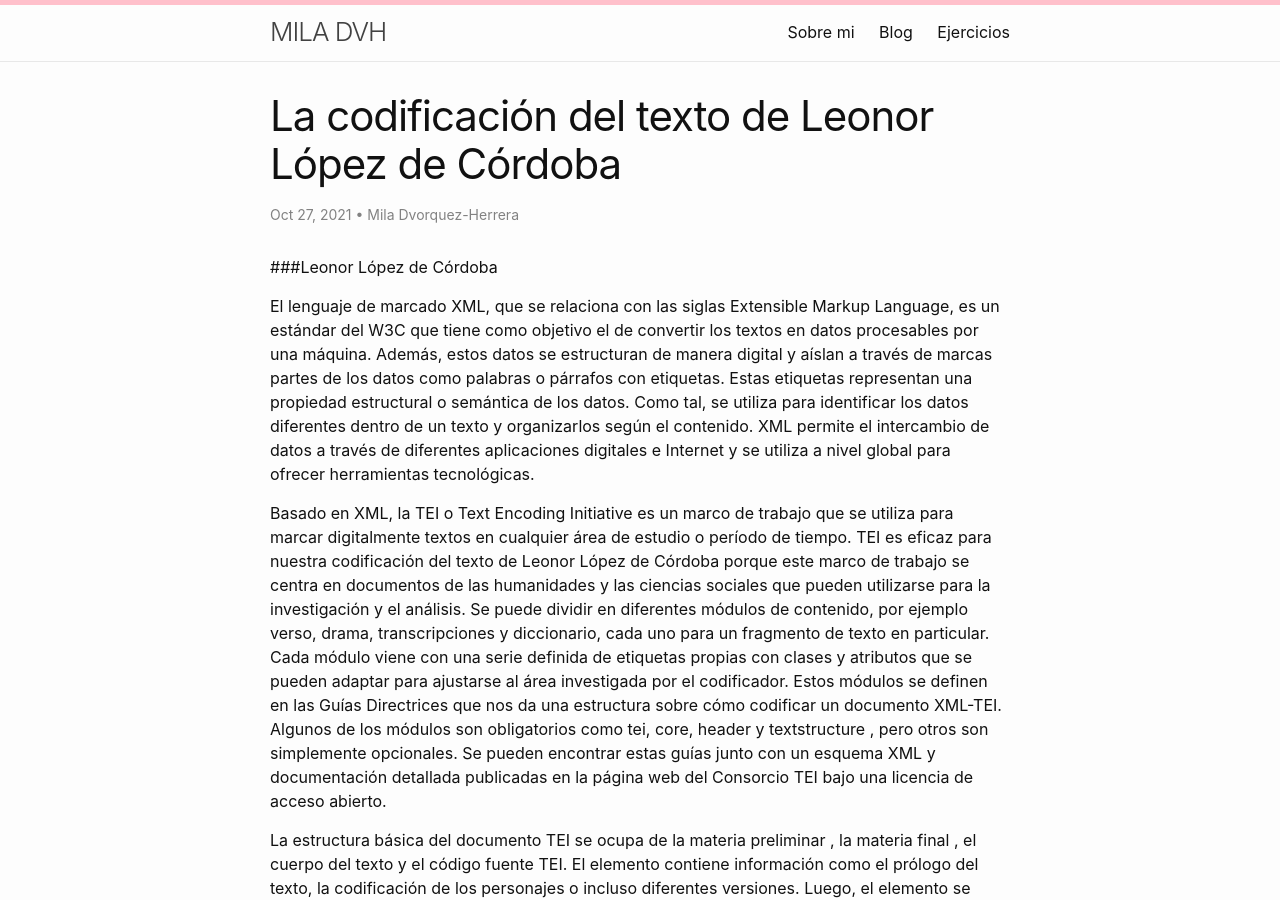
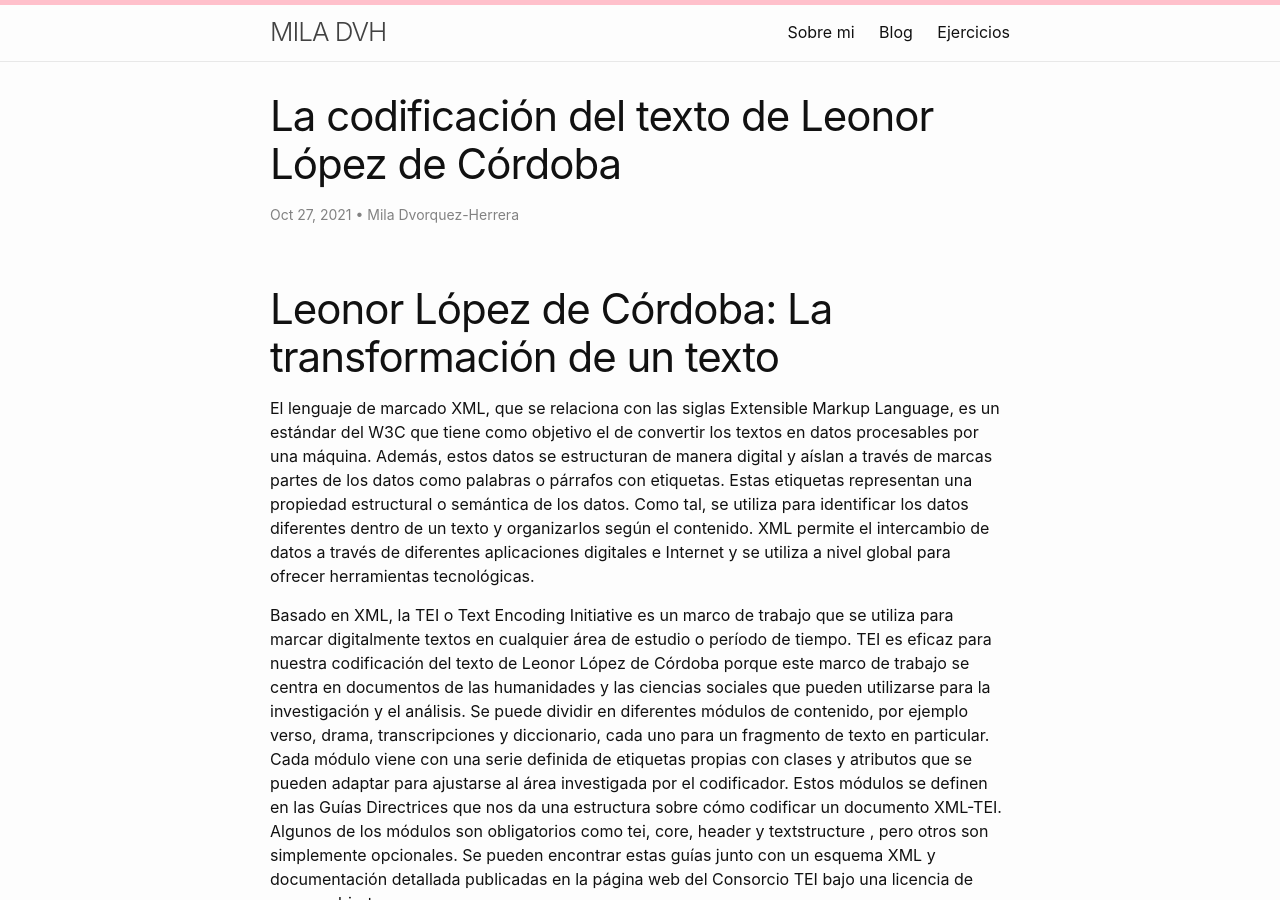
Before and after one commit to miladvh/miladvh.github.io, a Jekyll site: the page built from _posts/2021-10-27-ensayo2.md, in a window 1280 px wide and 900 px high. Built offline with Jekyll 4.4.1, drawn with Linux system fonts in a browser that asks for light colours.

Commit message:
Update 2021-10-27-ensayo2.md

```diff
--- a/_posts/2021-10-27-ensayo2.md
+++ b/_posts/2021-10-27-ensayo2.md
@@ -5,7 +5,7 @@ date: 2021-10-27
 author: Mila Dvorquez-Herrera
 ---
 
-###Leonor López de Córdoba
+# Leonor López de Córdoba: La transformación de un texto
 
 El lenguaje de marcado XML, que se relaciona con las siglas Extensible Markup Language, es un estándar del W3C que tiene como objetivo el  de convertir los textos en datos procesables por una máquina. Además, estos datos se estructuran de manera digital y aíslan a través de marcas partes de los datos como palabras o párrafos con etiquetas. Estas etiquetas representan una propiedad estructural o semántica de los datos. Como tal,  se utiliza para identificar los datos diferentes dentro de un texto y organizarlos según el contenido. XML permite el intercambio de datos a través de diferentes aplicaciones digitales e Internet y se utiliza a nivel global para ofrecer herramientas tecnológicas.
 
```
